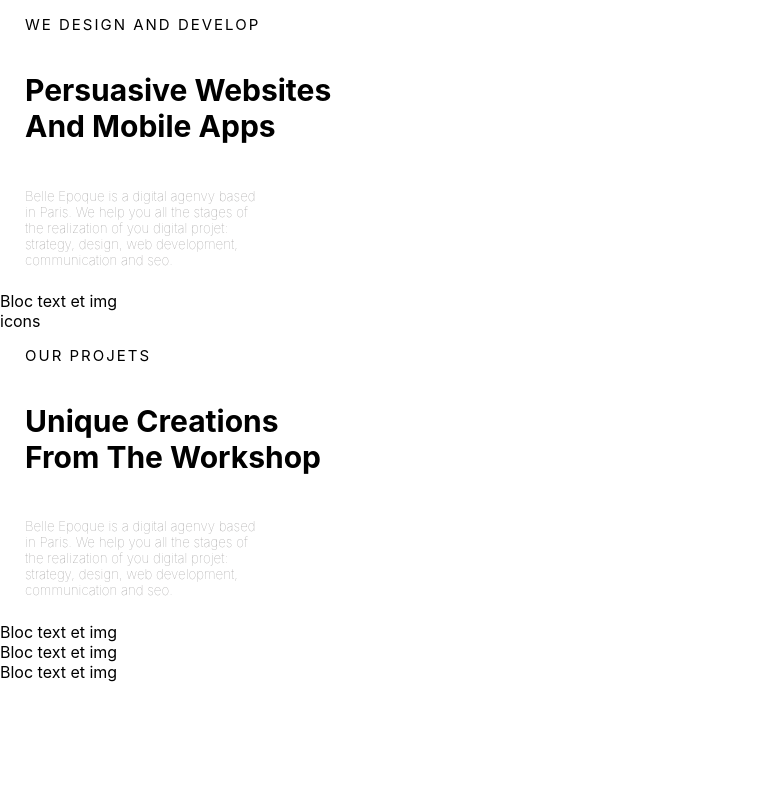
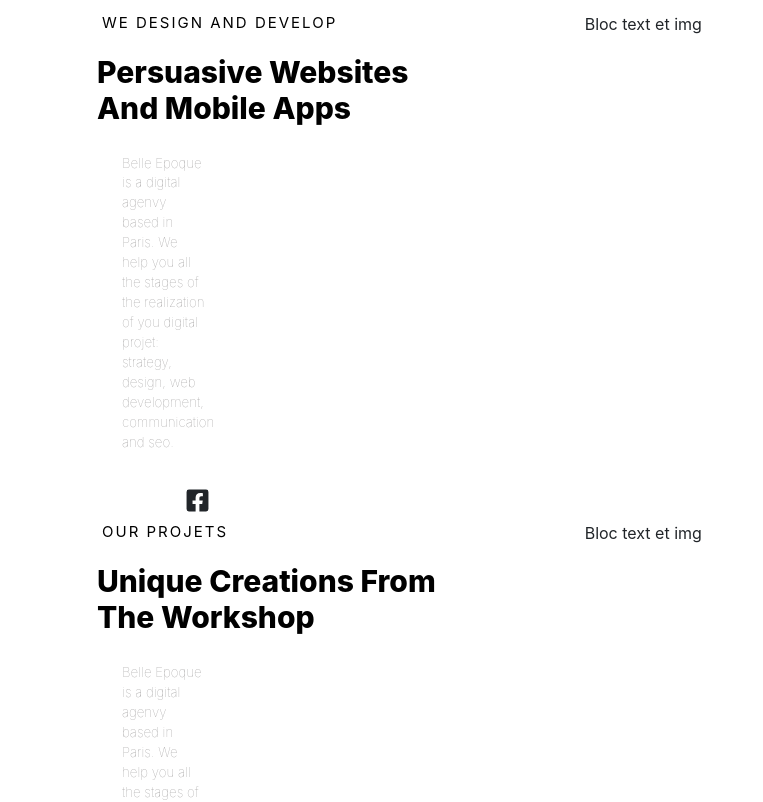
Before and after one commit to elprofa/Dubani-website, a Next.js app: page /teste in a window 1280 px wide. Shown: the top 802 px of the page, without its empty margins (0-763 px from the left). Built offline with nearby package versions, Linux system fonts and the light colour scheme.

Commit message:
LesSection

```diff
--- a/package.json
+++ b/package.json
@@ -8,6 +8,7 @@
     "start": "next start"
   },
   "dependencies": {
+    "bootstrap": "^4.6.0",
     "next": "10.0.6",
     "react": "17.0.1",
     "react-bootstrap": "^1.4.3",
--- a/pages/components/SousTitre/SousTitre.stc.js
+++ b/pages/components/SousTitre/SousTitre.stc.js
@@ -2,11 +2,11 @@ import styled from "styled-components";
 
 export const SousTitreStc = styled.p`
     font-size: 15px;
-    text-transform: uppercase!important;
+    text-transform:uppercase!important;
     letter-spacing: 2px;
     padding-bottom: 3px;
     width: auto;
-    margin-left: 25px;
+    margin-left: 5px;
     color: ${props => props.color || "#000"};
 
 `;
--- a/pages/components/Titre/Titre.stc.js
+++ b/pages/components/Titre/Titre.stc.js
@@ -2,11 +2,10 @@ import styled from "styled-components";
 
 export const TitreStc = styled.h1`
     font-size: 30px;
-    font-weight: 700;
-    padding-bottom:10px;
-    margin-left:25px;
+    font-weight: 800;
+    padding-bottom: 20px;
     display: inline-flex!important;
-    width: 26%!important;
+    width: 79%!important;
     color: ${props => props.color || "#000"};
 
 `;
--- a/pages/teste.js
+++ b/pages/teste.js
@@ -1,34 +1,42 @@
 import React from 'react';
+import 'bootstrap/dist/css/bootstrap.min.css';
 import Titre from './components/Titre';
 import SousTitre from './components/SousTitre';
 import { Container, Row, Col } from 'reactstrap';
 import Texte from './components/Texte';
 import styled from "styled-components";
-//import ImFacebook from 'react-icons/ImFacebook';
+import { FaFacebookSquare, FaTwitterSquare, FaLinkedin } from "react-icons/fa";
+//import { ImFacebook } from 'react-icons/ImFacebook';
 //import FiInstagram from 'react-icons/FiInstagram';
 //import ImLinkedin2 from 'react-icons/ImLinkedin2';
 //import Menu from './components/MenuHamb';
+//import ControlledCarousel  from './components/Testimonial';
+//import Testimonial from './components/Testimonial';
 
 
 
 export default function teste() {
     return (
-        <div>
-            <Container className="themed-container w-100 p-3" background-color="red">
+
+            <Container className="themed-container w-100 p-1" background-color="red">
                 <Container>
                     <Row>
-                        <Col lg={5} className='d-flex- m-2 vh-100 vw-50'>
-                            <SousTitre className='m-2 vh-100' color='#000000' texte='we design and develop' />
+                        <Col lg={5} className='d-flex- m-2 vh-35 vw-75'>
+                            <SousTitre className='m-2' color='#000000' texte='we design and develop' />
                             <Titre className='d-inline-flex' color='#000000' texte='Persuasive Websites And Mobile Apps' />
                             <Texte className='d-inline-flex' color='#9a9898' texte='Belle Epoque is a digital agenvy based in Paris. We help you all the stages of the realization of you digital projet: strategy, design, web development, communication and seo.' />
                         </Col>
-                        <Col lg={5} className='m-2 vh-100'>
+                        <Col lg={5} className='m-2'>
                             Bloc text et img
                         </Col>
-                        <Col lg={6} className='m-2 vh-100'>
-                            icons
+                    </Row>
+                    <Row>
+
+                        <Col lg={12} className='ml-5'>
+                            <FaFacebookSquare className='d-flex-end-nowrap' size={25} className="ml-5" />
                         </Col>
                     </Row>
+
                 </Container>
                 <Container>
                     <Row >
@@ -49,8 +57,13 @@ export default function teste() {
                         </Col>
                     </Row>
                 </Container>
+                <Container>
+                    <Row>
+                        testi
+                    </Row>
+                </Container>
             </Container>
-        </div>
+
 
     )
 }
```
Also changed, not shown: pages/components/Testimonial/Testimonial.stc.js (added), pages/components/Testimonial/index.js (added), 1 other file (tests, documents, lock files or other folders).
